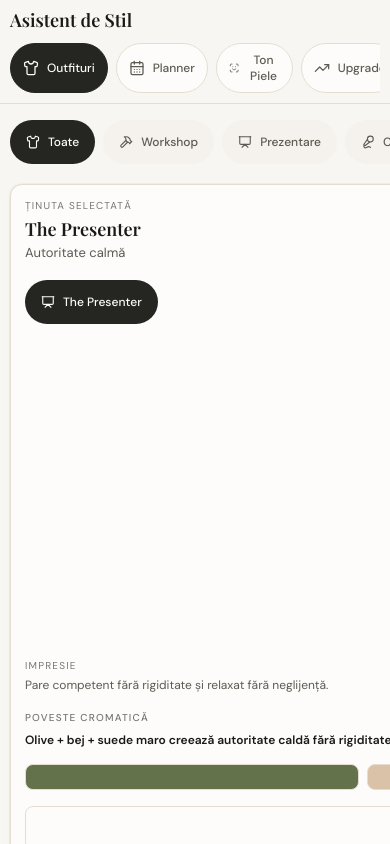
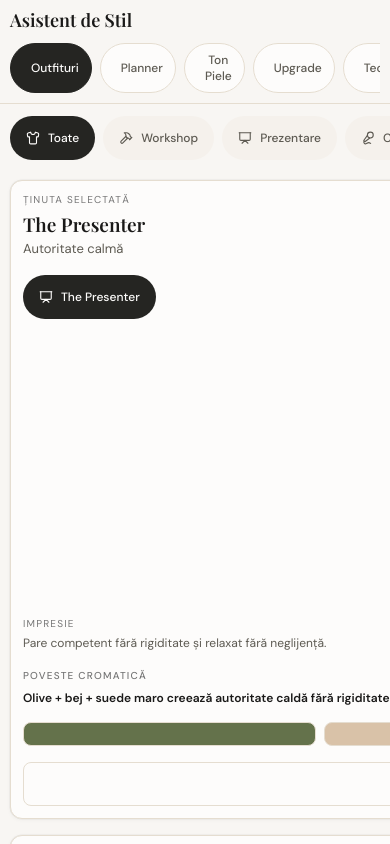
Before and after one commit to Daniel-OD/style_app, a React (Vite) app: page / in a window 390 px wide. Shown: the top 844 px of the page. Built offline with nearby package versions, Linux system fonts and the light colour scheme.

Commit message:
fix: contain mobile layout overflow globally

```diff
--- a/src/styles/responsive.css
+++ b/src/styles/responsive.css
@@ -10,8 +10,6 @@
   --app-shell-padding-bottom: clamp(32px, 8vw, 48px);
   --app-header-padding-block: clamp(12px, 3vw, 16px);
   --app-card-padding: clamp(14px, 4vw, 16px);
-  --app-upload-padding-block: clamp(24px, 8vw, 32px);
-  --app-upload-padding-inline: clamp(16px, 5vw, 24px);
   --app-title-size: 22px;
   --app-section-title-size: 22px;
   --app-manual-columns: repeat(3, minmax(0, 1fr));
@@ -22,45 +20,61 @@
   --app-figure-size: 176px;
 }
 
-html {
+* {
+  box-sizing: border-box;
+}
+
+html,
+body {
+  width: 100%;
+  max-width: 100%;
   overflow-x: hidden;
 }
 
 body {
-  overflow-x: hidden;
   -webkit-text-size-adjust: 100%;
 }
 
 #root {
   min-height: 100dvh;
+  width: 100%;
+  max-width: 100%;
+  overflow-x: hidden;
+}
+
+img,
+svg,
+canvas {
+  max-width: 100%;
 }
 
 .app-shell__nav,
 .pill-tabs__list {
+  max-width: 100%;
+  min-width: 0;
   -webkit-overflow-scrolling: touch;
   scroll-behavior: smooth;
+  overscroll-behavior-inline: contain;
 }
 
 .app-shell__nav::-webkit-scrollbar,
 .pill-tabs__list::-webkit-scrollbar {
-  height: 6px;
+  height: 4px;
 }
 
 .app-shell__nav::-webkit-scrollbar-thumb,
 .pill-tabs__list::-webkit-scrollbar-thumb {
-  background: rgba(26, 25, 24, 0.16);
+  background: rgba(26, 25, 24, 0.12);
   border-radius: 999px;
 }
 
 @media (max-width: 640px) {
   :root {
     --app-shell-padding-inline: 12px;
-    --app-shell-padding-top: 16px;
+    --app-shell-padding-top: 14px;
     --app-shell-padding-bottom: 28px;
     --app-header-padding-block: 10px;
-    --app-card-padding: 14px;
-    --app-upload-padding-block: 20px;
-    --app-upload-padding-inline: 14px;
+    --app-card-padding: 12px;
     --app-title-size: 20px;
     --app-section-title-size: 20px;
     --app-manual-columns: repeat(2, minmax(0, 1fr));
@@ -68,16 +82,18 @@ body {
     --tone-recommendation-columns: 1fr;
     --tone-mode-toggle-direction: column;
     --label-row-columns: 1fr;
-    --app-figure-size: 208px;
+    --app-figure-size: 188px;
   }
 }
 
 @media (max-width: 430px) {
   :root {
     --app-shell-padding-inline: 10px;
+    --app-shell-padding-top: 12px;
     --app-shell-padding-bottom: 22px;
+    --app-card-padding: 12px;
     --app-title-size: 18px;
-    --app-section-title-size: 18px;
-    --app-figure-size: 224px;
+    --app-section-title-size: 19px;
+    --app-figure-size: 196px;
   }
 }
```
